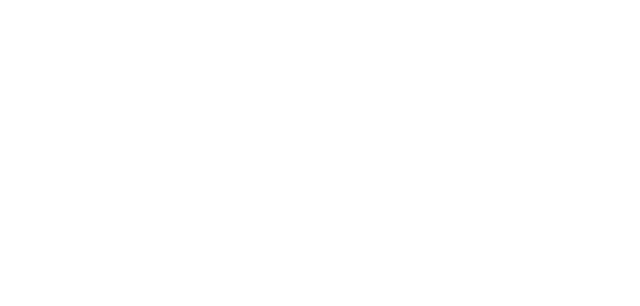
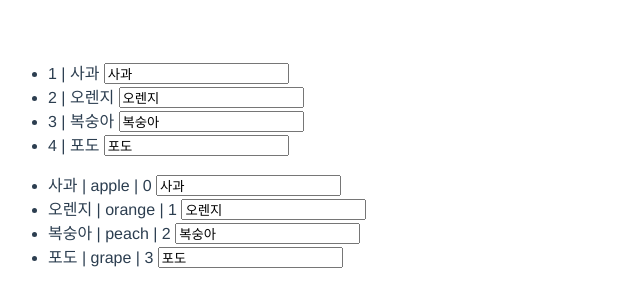
Before and after one commit to jnhk123/momjobgo-vue-15, a Vue app: page / in a window 1280 px wide. Shown: the top 306 px of the page, without its empty margins (0-640 px from the left). Built offline with nearby package versions, Linux system fonts and the light colour scheme.

Commit message:
리스트 렌더링

```diff
--- a/src/App.vue
+++ b/src/App.vue
@@ -1,10 +1,19 @@
 <template>
-  <div id="app"></div>
+  <div id="app">
+    <ListRenderingForArray></ListRenderingForArray>
+    <ListRenderingForObject></ListRenderingForObject>
+  </div>
 </template>
 
 <script>
+import ListRenderingForArray from "@/components/ListRenderingForArray.vue";
+import ListRenderingForObject from "@/components/ListRenderingForObject.vue";
+
 export default {
-  components: {},
+  components: {
+    ListRenderingForArray,
+    ListRenderingForObject,
+  },
 };
 </script>
 
@@ -13,7 +22,7 @@ export default {
   font-family: Avenir, Helvetica, Arial, sans-serif;
   -webkit-font-smoothing: antialiased;
   -moz-osx-font-smoothing: grayscale;
-  text-align: center;
+  /* text-align: center; */
   color: #2c3e50;
   margin-top: 60px;
 }
--- /dev/null
+++ b/src/components/ListRenderingForArray.vue
@@ -0,0 +1,40 @@
+<template>
+  <div id="app">
+    <ul>
+      <li v-for="(item, index) in fruits" :key="item.key">
+        {{ index + 1 }} | {{ item.text }}
+        <input type="text" v-model="item.text" />
+      </li>
+    </ul>
+  </div>
+</template>
+
+<script>
+export default {
+  data() {
+    return {
+      fruits: [
+        { key: 1, text: "사과" },
+        { key: 2, text: "오렌지" },
+        { key: 3, text: "복숭아" },
+        { key: 4, text: "포도" },
+      ],
+    };
+  },
+
+  updated() {
+    console.log("fruits", this.fruits);
+  },
+};
+</script>
+
+<style scoped>
+#app {
+  font-family: Avenir, Helvetica, Arial, sans-serif;
+  -webkit-font-smoothing: antialiased;
+  -moz-osx-font-smoothing: grayscale;
+  /* text-align: center; */
+  color: #2c3e50;
+  margin-top: 60px;
+}
+</style>
--- /dev/null
+++ b/src/components/ListRenderingForObject.vue
@@ -0,0 +1,31 @@
+<template>
+  <div>
+    <ul>
+      <li v-for="(value, key, index) in fruits" :key="key">
+        {{ value }} | {{ key }} | {{ index }}
+        <input type="text" v-model="fruits[key]" />
+      </li>
+    </ul>
+  </div>
+</template>
+
+<script>
+export default {
+  data() {
+    return {
+      fruits: {
+        apple: "사과",
+        orange: "오렌지",
+        peach: "복숭아",
+        grape: "포도",
+      },
+    };
+  },
+
+  created() {
+    console.log(this.fruits["apple"]);
+  },
+};
+</script>
+
+<style></style>
```
